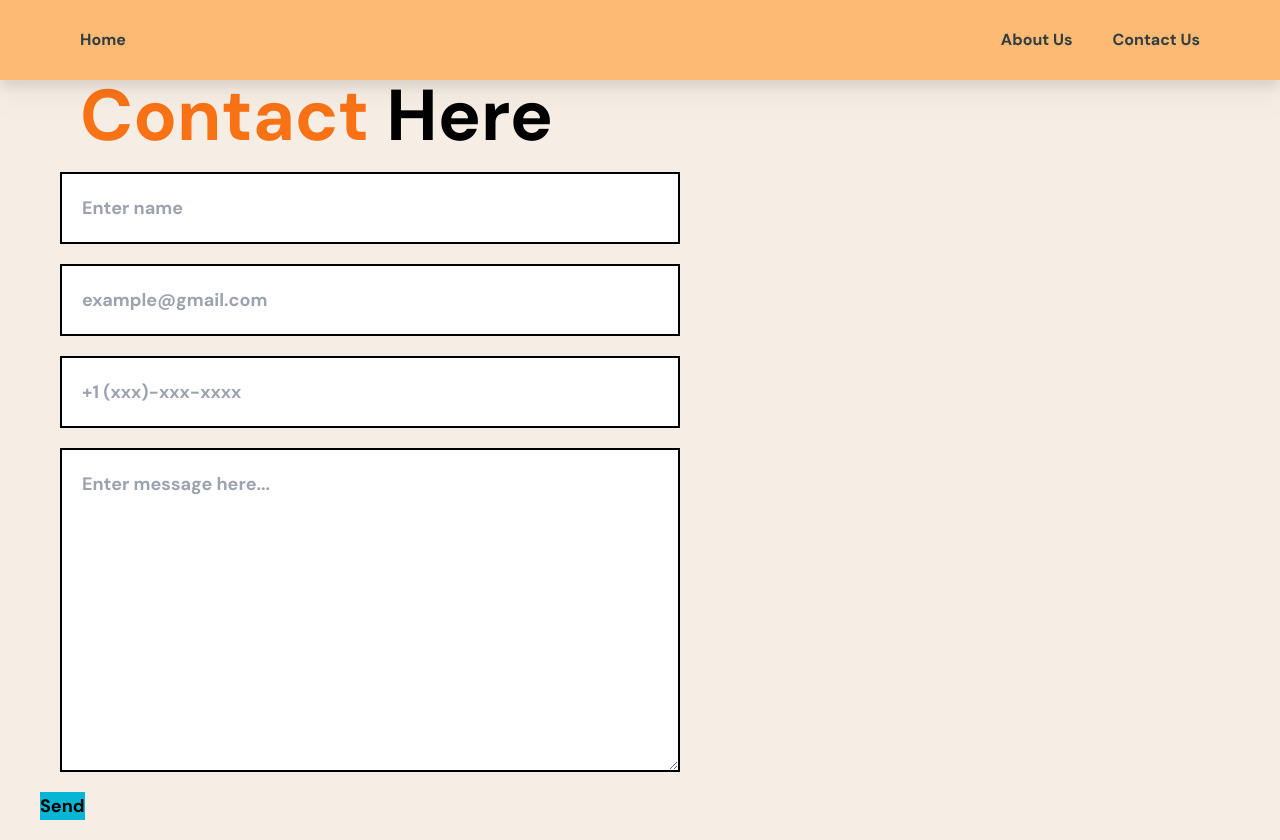
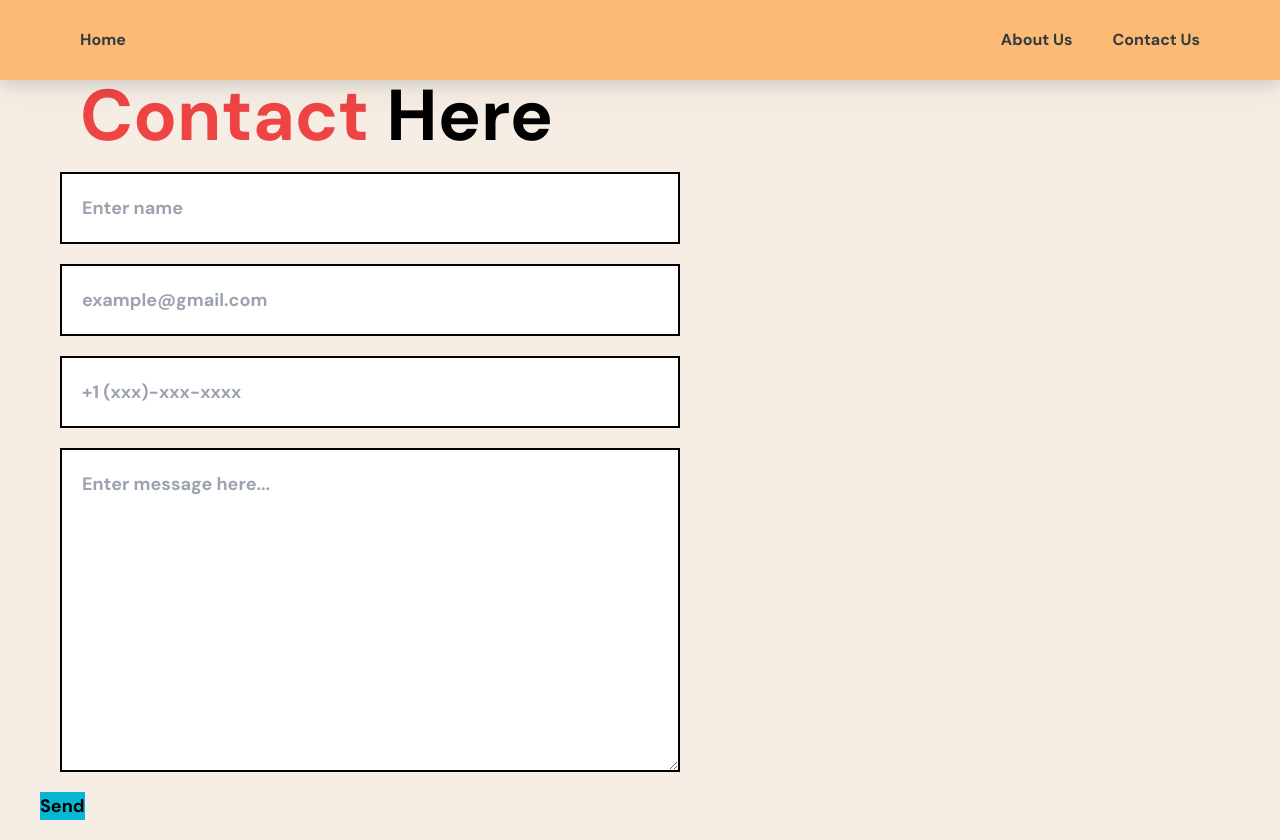
Before and after one commit to jackksono/WelcomeHospitalityLLC, a React (Create React App) app in the folder my-app/: page /contact-us in a window 1280 px wide. Built offline with nearby package versions, Linux system fonts and the light colour scheme.

Commit message:
All fields clear except message

```diff
--- a/my-app/src/pages/ContactUs.jsx
+++ b/my-app/src/pages/ContactUs.jsx
@@ -28,6 +28,7 @@ const ContactUs = () => {
             console.log(error.text);
         });
         e.target.reset();
+        setData("")
         showResult(true)
     };
 
@@ -40,7 +41,7 @@ const ContactUs = () => {
     return (
     <div className="pt-20 pl-10 text-3xl">
         <form className="" method="post" onSubmit={sendMail}>
-            <h1 className="text-orange-500 pl-10 text-7xl">Contact <span className="text-black">Here</span></h1>
+            <h1 className="text-red-500 pl-10 text-7xl">Contact <span className="text-black">Here</span></h1>
             <input className="m-5 w-6/12 p-5 flex border-solid border-2 border-black text-lg"
                 type='text' name='name' id="" onChange={handleChange} value={data.name} placeholder="Enter name"/>
             <input className="m-5 w-6/12 p-5 flex border-solid border-2 border-black text-lg"
```
